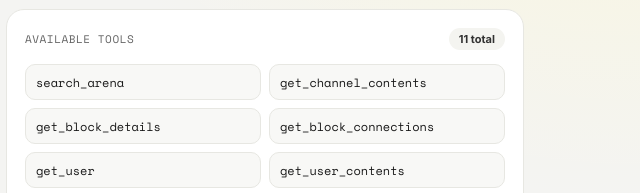
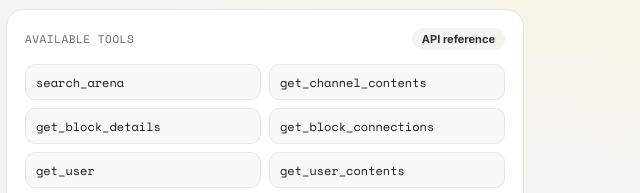
Before and after one commit to xaelophone/arena-mcp, a website: page landing/index.html in a window 1280 px wide. Shown: the part 512-705 px from the top of the page, 640-1280 px from the left. Drawn offline with nearby package versions, Linux system fonts and the light colour scheme.

Commit message:
Link tools card header to API reference

```diff
--- a/landing/index.html
+++ b/landing/index.html
@@ -127,7 +127,13 @@ npm exec --yes --package=github:xaelophone/arena-mcp arena-mcp</code></pre>
         <article id="tools" class="card text-only">
           <div class="card-header">
             <span class="mono">Available tools</span>
-            <span class="badge">11 total</span>
+            <a
+              class="badge"
+              href="https://github.com/xaelophone/arena-mcp/blob/main/docs/api-reference.md"
+              target="_blank"
+              rel="noreferrer"
+              >API reference</a
+            >
           </div>
           <ul class="tool-grid">
             <li><code>search_arena</code></li>
```
